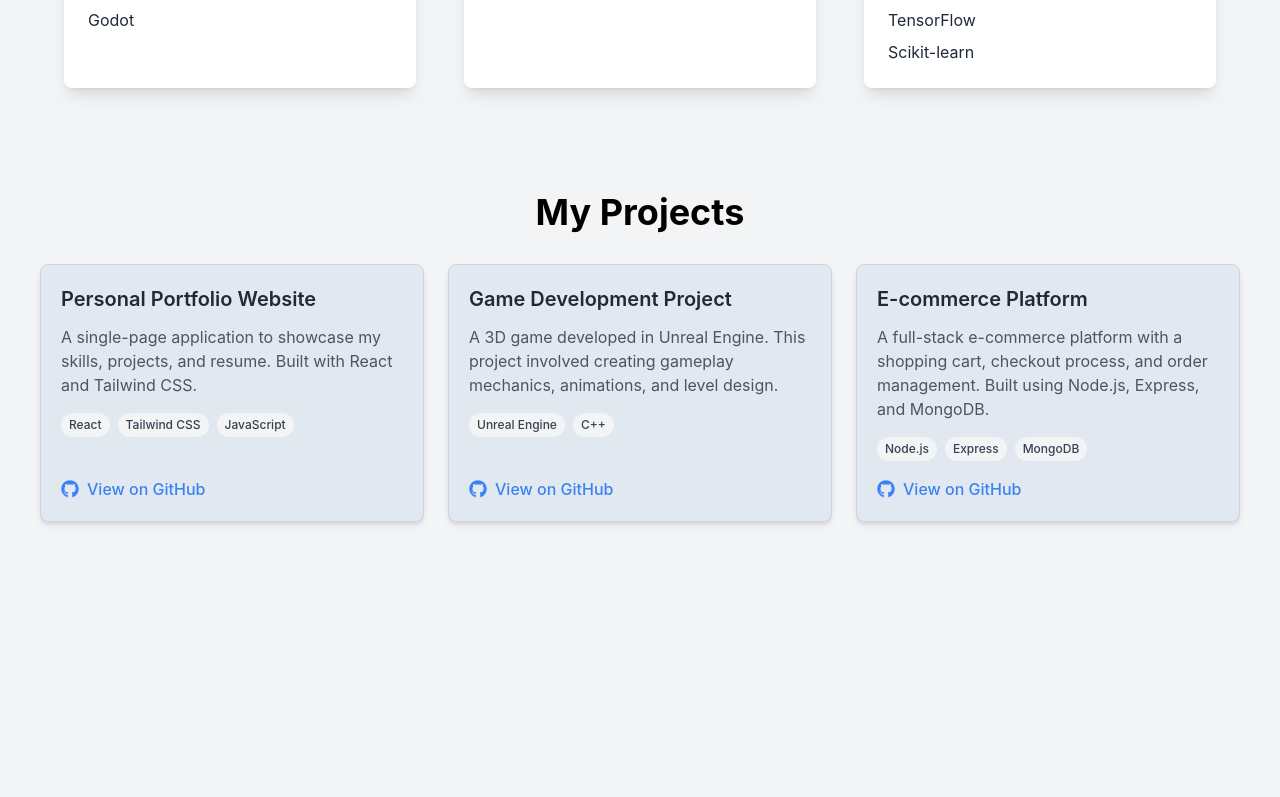
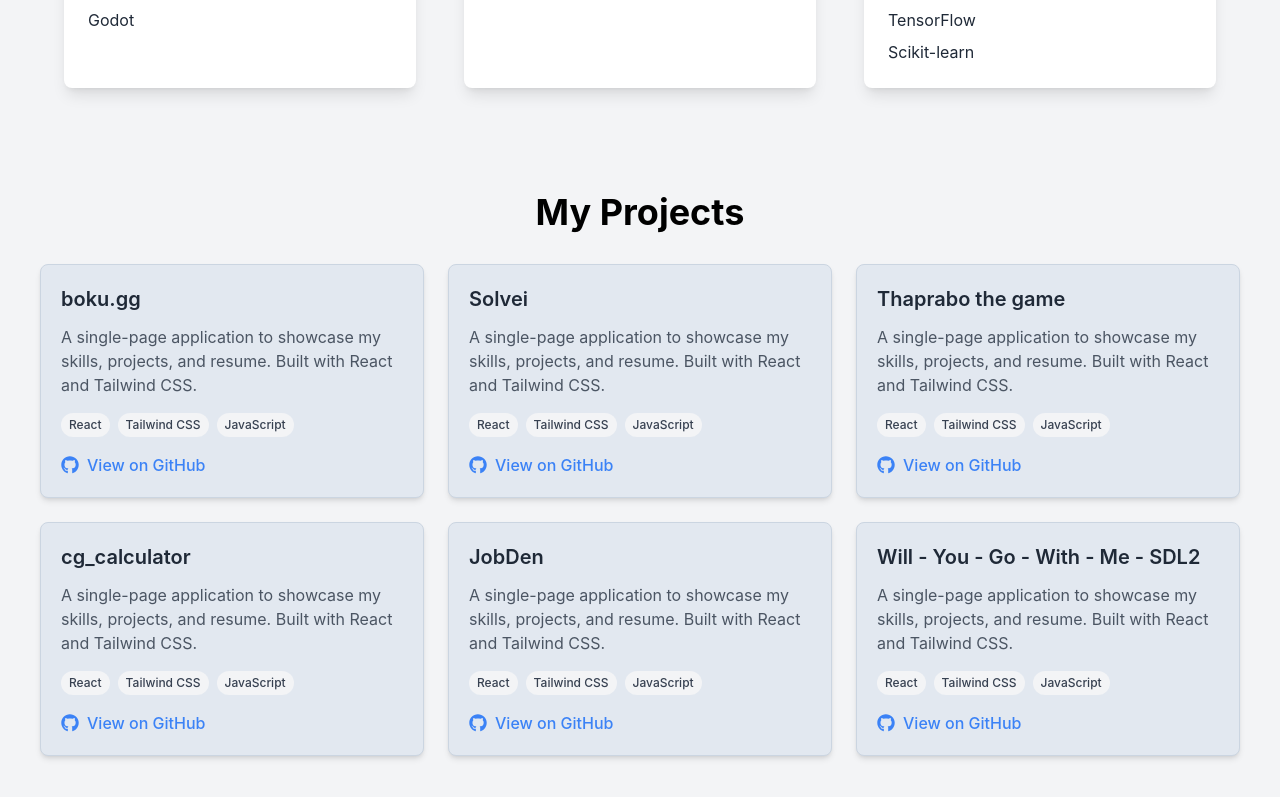
Before and after one commit to azwadkm22/Portfolio, a React (Create React App) app: page / in a window 1280 px wide. Shown: the part 3120-3917 px from the top of the page. Built offline with nearby package versions, Linux system fonts and the light colour scheme.

Commit message:
Added project titles from git

```diff
--- a/src/components/Projects.js
+++ b/src/components/Projects.js
@@ -6,22 +6,40 @@
     // Manually defined projects array
     const projects = [
         {
-            title: 'Personal Portfolio Website',
+            title: 'boku.gg',
             description: 'A single-page application to showcase my skills, projects, and resume. Built with React and Tailwind CSS.',
             techStack: ['React', 'Tailwind CSS', 'JavaScript'],
             link: 'https://github.com/your-github-username/portfolio-website'
         },
         {
-            title: 'Game Development Project',
-            description: 'A 3D game developed in Unreal Engine. This project involved creating gameplay mechanics, animations, and level design.',
-            techStack: ['Unreal Engine', 'C++'],
-            link: 'https://github.com/your-github-username/game-project'
+            title: 'Solvei',
+            description: 'A single-page application to showcase my skills, projects, and resume. Built with React and Tailwind CSS.',
+            techStack: ['React', 'Tailwind CSS', 'JavaScript'],
+            link: 'https://github.com/your-github-username/portfolio-website'
         },
         {
-            title: 'E-commerce Platform',
-            description: 'A full-stack e-commerce platform with a shopping cart, checkout process, and order management. Built using Node.js, Express, and MongoDB.',
-            techStack: ['Node.js', 'Express', 'MongoDB'],
-            link: 'https://github.com/your-github-username/e-commerce-platform'
+            title: 'Thaprabo the game',
+            description: 'A single-page application to showcase my skills, projects, and resume. Built with React and Tailwind CSS.',
+            techStack: ['React', 'Tailwind CSS', 'JavaScript'],
+            link: 'https://github.com/your-github-username/portfolio-website'
+        },
+        {
+            title: 'cg_calculator',
+            description: 'A single-page application to showcase my skills, projects, and resume. Built with React and Tailwind CSS.',
+            techStack: ['React', 'Tailwind CSS', 'JavaScript'],
+            link: 'https://github.com/your-github-username/portfolio-website'
+        },
+        {
+            title: 'JobDen',
+            description: 'A single-page application to showcase my skills, projects, and resume. Built with React and Tailwind CSS.',
+            techStack: ['React', 'Tailwind CSS', 'JavaScript'],
+            link: 'https://github.com/your-github-username/portfolio-website'
+        },
+        {
+            title: 'Will - You - Go - With - Me - SDL2',
+            description: 'A single-page application to showcase my skills, projects, and resume. Built with React and Tailwind CSS.',
+            techStack: ['React', 'Tailwind CSS', 'JavaScript'],
+            link: 'https://github.com/your-github-username/portfolio-website'
         },
         // Add more projects as needed
     ];
```
